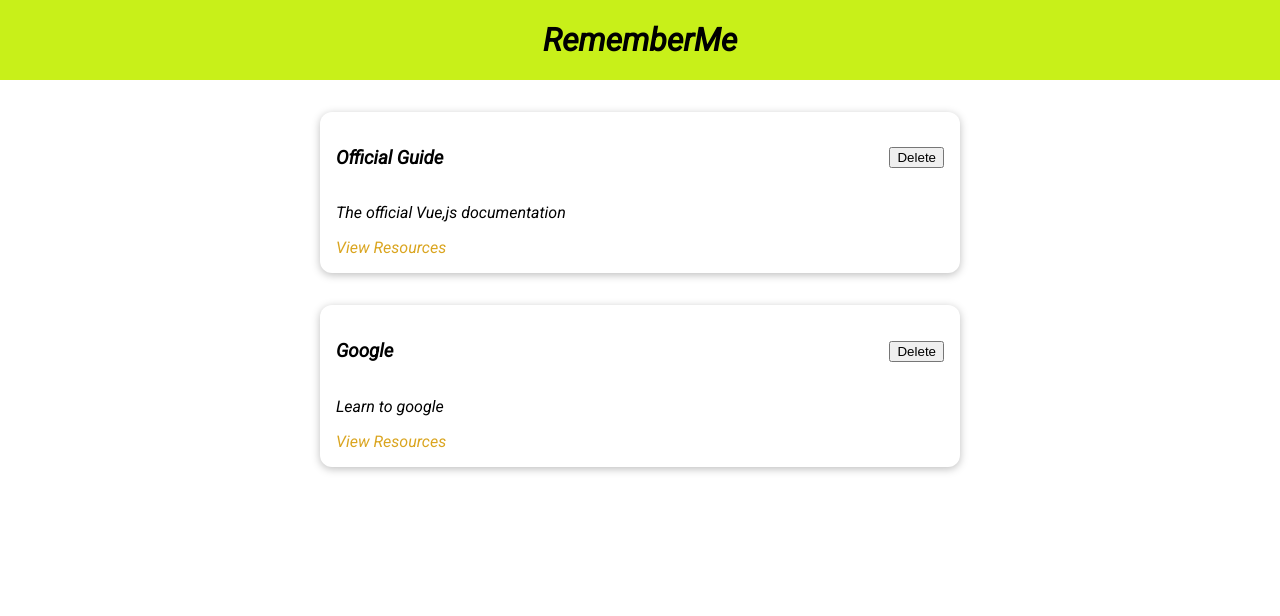
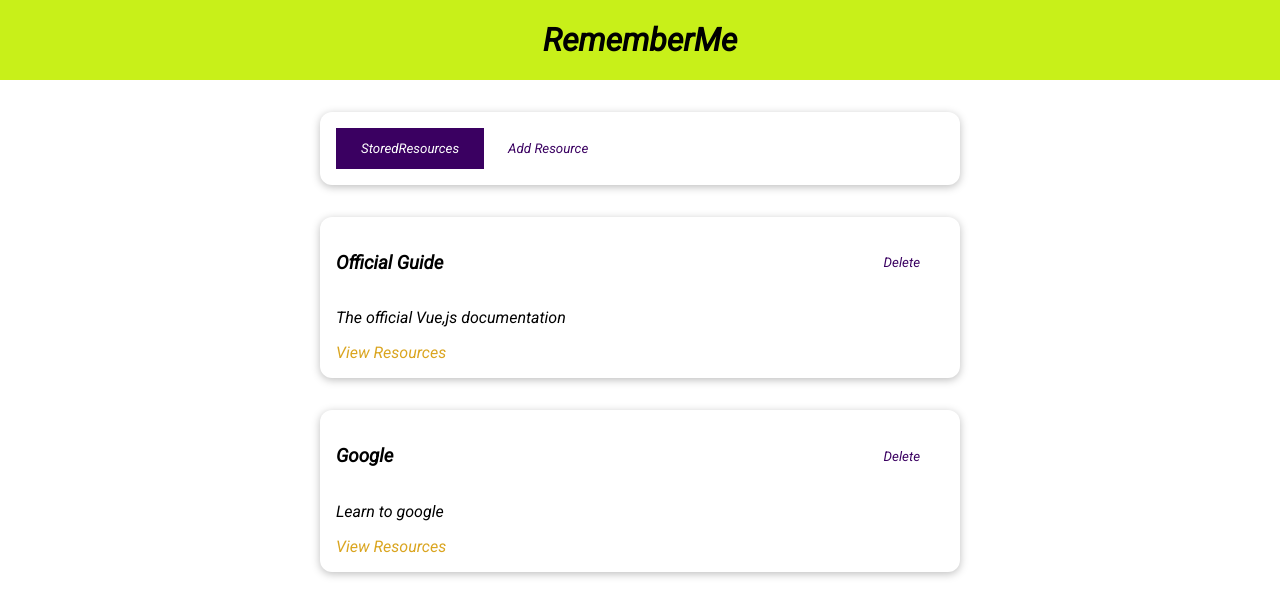
Before and after one commit to JmlKhan/rememberMe, a Vue app: page / in a window 1280 px wide. Shown: the top 616 px of the page. Built offline with nearby package versions, Linux system fonts and the light colour scheme.

Commit message:
styling tabs

```diff
--- a/src/App.vue
+++ b/src/App.vue
@@ -1,37 +1,23 @@
 <template>
   <div>
     <the-header :title="title"> </the-header>
-    <StoredResources :resources="storedResources"> </StoredResources>
+    <!-- <StoredResources :resources="storedResources"> </StoredResources> -->
+    <the-resource> </the-resource>
   </div>
 </template>
 
 <script>
 //import modules
-import StoredResources from './components/learning-resources/StoredResources.vue';
 import TheHeader from './components/layouts/TheHeader.vue';
-
+import TheResource from './components/learning-resources/TheResource.vue';
 export default {
   components: {
-    StoredResources,
     TheHeader,
+    TheResource,
   },
   data() {
     return {
       title: 'RememberMe',
-      storedResources: [
-        {
-          id: 'official-guide',
-          title: 'Official Guide',
-          description: 'The official Vue,js documentation',
-          link: 'https://vuejs.org',
-        },
-        {
-          id: 'google',
-          title: 'Google',
-          description: 'Learn to google',
-          link: 'https://google.com',
-        },
-      ],
     };
   },
 };
--- /dev/null
+++ b/src/components/UI/BaseButton.vue
@@ -0,0 +1,37 @@
+<template>
+  <button :type="type" :class="mode">
+    <slot> </slot>
+  </button>
+</template>
+<script>
+export default {
+  props: ['type', 'mode'],
+};
+</script>
+<style scoped>
+button {
+  padding: 0.75rem 1.5rem;
+  font-family: inherit;
+  background-color: #3a0061;
+  border: 1px solid #3a0061;
+  color: white;
+  cursor: pointer;
+}
+
+button:hover,
+button:active {
+  background-color: #270041;
+  border-color: #270041;
+}
+
+.flat {
+  background-color: transparent;
+  color: #3a0061;
+  border: none;
+}
+
+.flat:hover,
+.flat:active {
+  background-color: #edd2ff;
+}
+</style>
--- /dev/null
+++ b/src/components/learning-resources/AddResource.vue
@@ -0,0 +1,3 @@
+<template>
+  <h2>Add resource</h2>
+</template>
--- a/src/components/learning-resources/LearningResources.vue
+++ b/src/components/learning-resources/LearningResources.vue
@@ -1,16 +1,16 @@
 <template>
   <li>
-    <BaseCard>
+    <base-card>
       <header>
         <h3>{{ title }}</h3>
-        <button>Delete</button>
+        <base-button mode="flat">Delete</base-button>
       </header>
 
       <p>{{ description }}</p>
       <nav>
         <a target="_blank" :href="link">View Resources</a>
       </nav>
-    </BaseCard>
+    </base-card>
   </li>
 </template>
 
--- a/src/components/learning-resources/StoredResources.vue
+++ b/src/components/learning-resources/StoredResources.vue
@@ -18,7 +18,7 @@
   components: {
     LearningResources,
   },
-  props: ['resources'],
+  inject: ['resources'],
 };
 </script>
 
--- /dev/null
+++ b/src/components/learning-resources/TheResource.vue
@@ -0,0 +1,66 @@
+<template>
+  <div>
+    <base-card>
+      <base-button
+        @click="setSelectedTab('stored-resources')"
+        :mode="storedResBtn"
+        >StoredResources</base-button
+      >
+      <base-button @click="setSelectedTab('add-resource')" :mode="addResBtn"
+        >Add Resource</base-button
+      >
+    </base-card>
+    <component :is="selectedTab"> </component>
+  </div>
+</template>
+
+<script>
+import BaseButton from '../UI/BaseButton.vue';
+import StoredResources from './StoredResources.vue';
+import AddResource from './AddResource.vue';
+
+export default {
+  components: {
+    BaseButton,
+    StoredResources,
+    AddResource,
+  },
+  data() {
+    return {
+      selectedTab: 'stored-resources',
+      storedResources: [
+        {
+          id: 'official-guide',
+          title: 'Official Guide',
+          description: 'The official Vue,js documentation',
+          link: 'https://vuejs.org',
+        },
+        {
+          id: 'google',
+          title: 'Google',
+          description: 'Learn to google',
+          link: 'https://google.com',
+        },
+      ],
+    };
+  },
+  methods: {
+    setSelectedTab(tab) {
+      this.selectedTab = tab;
+    },
+  },
+  provide() {
+    return {
+      resources: this.storedResources,
+    };
+  },
+  computed: {
+    addResBtn() {
+      return this.selectedTab === 'add-resource' ? null : 'flat';
+    },
+    storedResBtn() {
+      return this.selectedTab === 'stored-resources' ? null : 'flat';
+    },
+  },
+};
+</script>
--- a/src/main.js
+++ b/src/main.js
@@ -1,8 +1,10 @@
 import { createApp } from 'vue';
 import App from './App.vue';
 import BaseCard from './components/UI/BaseCard.vue';
+import BaseButton from './components/UI/BaseButton.vue';
 
 const app = createApp(App);
 
-app.component('BaseCard', BaseCard);
+app.component('base-card', BaseCard);
+app.component('base-button', BaseButton);
 app.mount('#app');
```
